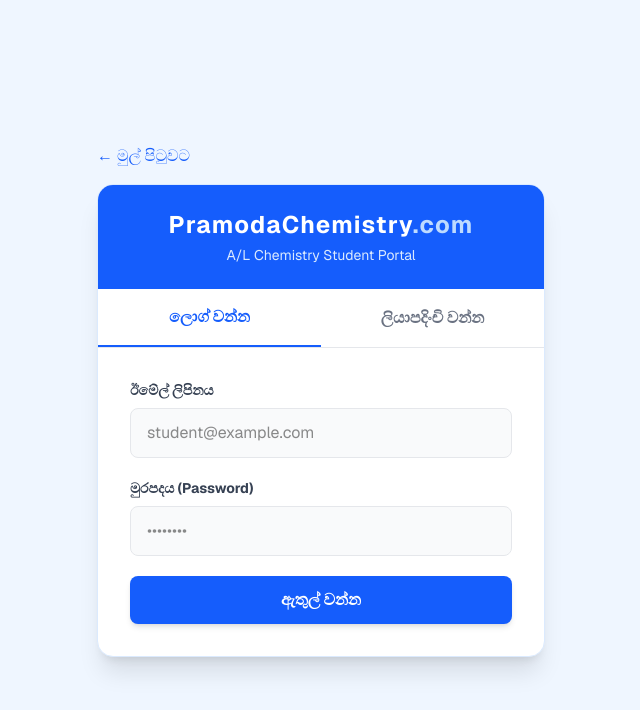
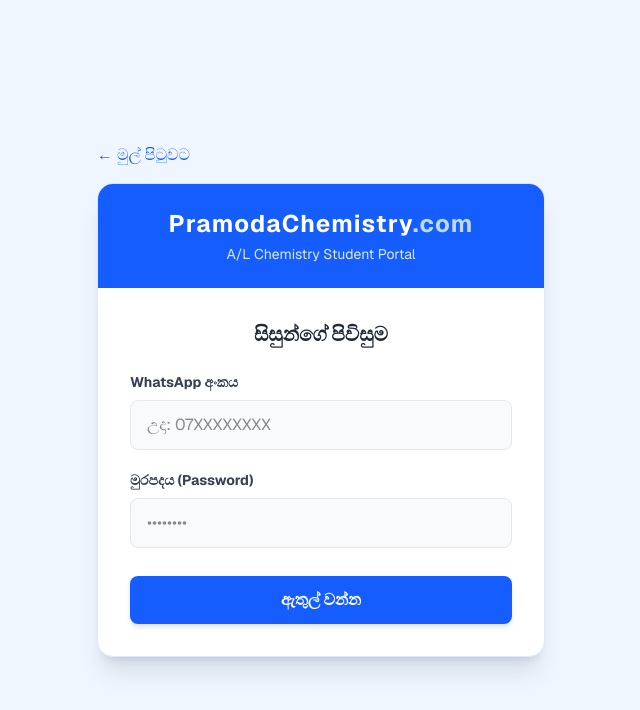
Before and after one commit to kapspramoda/pramoda-lms, a Next.js app: page /auth in a window 1280 px wide. Shown: the top 710 px of the page, without its empty margins (319-959 px from the left). Built offline with nearby package versions, Linux system fonts and the light colour scheme.

Commit message:
Updated Login page with WhatsApp number

```diff
--- a/src/app/api/login/route.js
+++ b/src/app/api/login/route.js
@@ -1,33 +1,97 @@
+// import { NextResponse } from 'next/server';
+// import connectToDatabase from '@/lib/mongodb';
+// import mongoose from 'mongoose';
+// import bcrypt from 'bcryptjs'; // <-- අලුතින් එකතු කළා
+
+// // User Model
+// const UserSchema = new mongoose.Schema({
+//   name: String,
+//   email: { type: String, unique: true },
+//   password: String,
+// });
+
+// const User = mongoose.models.User || mongoose.model('User', UserSchema);
+
+// export async function POST(req) {
+//   try {
+//     const { email, password } = await req.json();
+
+//     await connectToDatabase();
+
+//     const user = await User.findOne({ email });
+
+//     if (!user) {
+//       return NextResponse.json(
+//         { message: 'මෙම ඊමේල් ලිපිනයෙන් ලියාපදිංචි වූ ගිණුමක් නොමැත.' },
+//         { status: 400 }
+//       );
+//     }
+
+//     // --- වෙනස් කළ කොටස ---
+//     // මුරපදය Hash කර තිබේදැයි පරීක්ෂා කර බැලීම
+//     let isPasswordMatch = false;
+
+//     if (user.password.startsWith('$2a$') || user.password.startsWith('$2b$')) {
+//       // Password එක bcrypt මගින් Hash කර ඇත්නම්:
+//       isPasswordMatch = await bcrypt.compare(password, user.password);
+//     } else {
+//       // Password එක Hash කර නොමැති නම් (සාමාන්‍ය විදිහටම තියෙනවා නම්):
+//       isPasswordMatch = (user.password === password);
+//     }
+
+//     if (!isPasswordMatch) {
+//       return NextResponse.json(
+//         { message: 'ඔබ ඇතුළත් කළ මුරපදය වැරදියි. කරුණාකර නැවත උත්සාහ කරන්න.' },
+//         { status: 400 }
+//       );
+//     }
+//     // -----------------------
+
+//     return NextResponse.json(
+//         { message: 'සාර්ථකයි', user: { name: user.name, email: user.email, alYear: user.alYear } },
+//         { status: 200 }
+//       );
+
+//   } catch (error) {
+//     console.error("Login Error:", error);
+//     return NextResponse.json(
+//       { message: 'සේවාදායකයේ දෝෂයක් මතු විය. නැවත උත්සාහ කරන්න.' },
+//       { status: 500 }
+//     );
+//   }
+// }
+
 import { NextResponse } from 'next/server';
 import connectToDatabase from '@/lib/mongodb';
 import mongoose from 'mongoose';
-import bcrypt from 'bcryptjs'; // <-- අලුතින් එකතු කළා
+import bcrypt from 'bcryptjs';
 
-// User Model
+// User Model (email වෙනුවට username යොදා ඇත)
 const UserSchema = new mongoose.Schema({
   name: String,
-  email: { type: String, unique: true },
+  username: { type: String, unique: true }, // WhatsApp Number
   password: String,
+  alYear: String
 });
 
 const User = mongoose.models.User || mongoose.model('User', UserSchema);
 
 export async function POST(req) {
   try {
-    const { email, password } = await req.json();
+    const { username, password } = await req.json();
 
     await connectToDatabase();
 
-    const user = await User.findOne({ email });
+    // ඊමේල් එක වෙනුවට WhatsApp අංකයෙන් (username) දත්ත සමුදායේ සෙවීම
+    const user = await User.findOne({ username });
 
     if (!user) {
       return NextResponse.json(
-        { message: 'මෙම ඊමේල් ලිපිනයෙන් ලියාපදිංචි වූ ගිණුමක් නොමැත.' },
+        { message: 'මෙම WhatsApp අංකයෙන් ලියාපදිංචි වූ ගිණුමක් නොමැත.' },
         { status: 400 }
       );
     }
 
-    // --- වෙනස් කළ කොටස ---
     // මුරපදය Hash කර තිබේදැයි පරීක්ෂා කර බැලීම
     let isPasswordMatch = false;
 
@@ -35,7 +99,7 @@
       // Password එක bcrypt මගින් Hash කර ඇත්නම්:
       isPasswordMatch = await bcrypt.compare(password, user.password);
     } else {
-      // Password එක Hash කර නොමැති නම් (සාමාන්‍ය විදිහටම තියෙනවා නම්):
+      // Password එක Hash කර නොමැති නම්:
       isPasswordMatch = (user.password === password);
     }
 
@@ -45,10 +109,9 @@
         { status: 400 }
       );
     }
-    // -----------------------
 
     return NextResponse.json(
-        { message: 'සාර්ථකයි', user: { name: user.name, email: user.email, alYear: user.alYear } },
+        { message: 'සාර්ථකයි', user: { name: user.name, username: user.username, alYear: user.alYear } },
         { status: 200 }
       );
 
--- a/src/app/auth/page.js
+++ b/src/app/auth/page.js
@@ -1,68 +1,224 @@
+// "use client";
+// import React, { useState } from 'react';
+// import { useRouter } from 'next/navigation';
+
+// export default function AuthPage() {
+//   const [isLogin, setIsLogin] = useState(true);
+//   const [loading, setLoading] = useState(false);
+//   const [error, setError] = useState('');
+//   const [success, setSuccess] = useState('');
+//   const router = useRouter();
+
+//   const [formData, setFormData] = useState({
+//     name: '',
+//     email: '',
+//     password: '',
+//     confirmPassword: '',
+//     alYear: '2026' // Default අගය 2026 ලෙස ඇත
+//   });
+
+//   const handleChange = (e) => {
+//     setFormData({ ...formData, [e.target.name]: e.target.value });
+//   };
+
+//   const handleRegister = async (e) => {
+//     e.preventDefault();
+//     setLoading(true);
+//     setError('');
+//     setSuccess('');
+
+//     if (formData.password !== formData.confirmPassword) {
+//       setError('ඔබ ඇතුලත් කළ මුරපදයන් (Passwords) එකිනෙකට නොගැලපේ. කරුණාකර නැවත පරීක්ෂා කරන්න.');
+//       setLoading(false);
+//       return;
+//     }
+
+//     try {
+//       const response = await fetch('/api/register', {
+//         method: 'POST',
+//         headers: { 'Content-Type': 'application/json' },
+//         body: JSON.stringify({
+//           name: formData.name,
+//           email: formData.email,
+//           password: formData.password,
+//           alYear: formData.alYear, // <--- මෙන්න මේ පේළිය අනිවාර්යයෙන්ම තිබිය යුතුයි
+//         }),
+//       });
+
+//       const data = await response.json();
+
+//       if (!response.ok) {
+//         throw new Error(data.message || 'ලියාපදිංචි වීම අසාර්ථකයි.');
+//       }
+
+//       setSuccess('ලියාපදිංචිය සාර්ථකයි! දැන් ඔබට ලොග් විය හැක.');
+//       setTimeout(() => {
+//         setIsLogin(true);
+//         setSuccess('');
+//         setError('');
+//       }, 2000);
+
+//     } catch (err) {
+//       setError(err.message);
+//     } finally {
+//       setLoading(false);
+//     }
+//   };
+
+//   const handleLogin = async (e) => {
+//     e.preventDefault();
+//     setLoading(true);
+//     setError('');
+//     setSuccess('');
+
+//     try {
+//       const response = await fetch('/api/login', {
+//         method: 'POST',
+//         headers: { 'Content-Type': 'application/json' },
+//         body: JSON.stringify({
+//           email: formData.email,
+//           password: formData.password,
+//         }),
+//       });
+
+//       const data = await response.json();
+
+//       if (!response.ok) {
+//         throw new Error(data.message || 'ලොග් වීම අසාර්ථකයි.');
+//       }
+
+//       // මෙතනදී data.user ඇතුළේ එන alYear එකත් එක්කම localStorage එකේ Save වෙනවා
+//       localStorage.setItem('user', JSON.stringify(data.user));
+//       setSuccess('සාර්ථකව ඇතුල් විය! ඔබව ඉදිරි පිටුවට යොමු කරමින් පවතී...');
+
+//       setTimeout(() => {
+//         router.push('/dashboard');
+//       }, 1000);
+
+//     } catch (err) {
+//       setError(err.message);
+//     } finally {
+//       setLoading(false);
+//     }
+//   };
+
+//   return (
+//     <div className="bg-blue-50 min-h-screen flex flex-col items-center justify-center font-sans p-4">
+
+//       <div className="w-full max-w-md mb-4 flex justify-start">
+//         <button onClick={() => router.push('/')} className="text-blue-600 hover:text-blue-800 flex items-center font-medium">
+//           <span className="mr-1">←</span> මුල් පිටුවට
+//         </button>
+//       </div>
+
+//       <div className="bg-white rounded-2xl shadow-xl w-full max-w-md overflow-hidden border border-blue-100">
+
+//         <div className="bg-blue-600 p-6 text-center cursor-pointer" onClick={() => router.push('/')}>
+//           <h1 className="text-2xl font-bold text-white tracking-wider">
+//             PramodaChemistry<span className="text-blue-200">.com</span>
+//           </h1>
+//           <p className="text-blue-100 text-sm mt-1">A/L Chemistry Student Portal</p>
+//         </div>
+
+//         <div className="flex border-b border-gray-200">
+//           <button
+//             onClick={() => { setIsLogin(true); setError(''); setSuccess(''); }}
+//             className={`flex-1 py-4 font-bold transition ${isLogin ? 'text-blue-600 border-b-2 border-blue-600' : 'text-gray-500 hover:text-blue-500'}`}
+//           >
+//             ලොග් වන්න
+//           </button>
+//           <button
+//             onClick={() => { setIsLogin(false); setError(''); setSuccess(''); }}
+//             className={`flex-1 py-4 font-bold transition ${!isLogin ? 'text-blue-600 border-b-2 border-blue-600' : 'text-gray-500 hover:text-blue-500'}`}
+//           >
+//             ලියාපදිංචි වන්න
+//           </button>
+//         </div>
+
+//         <div className="p-8">
+
+//           {error && <div className="mb-4 bg-red-100 border border-red-400 text-red-700 px-4 py-3 rounded text-sm text-center font-medium">{error}</div>}
+//           {success && <div className="mb-4 bg-green-100 border border-green-400 text-green-700 px-4 py-3 rounded text-sm text-center font-bold">{success}</div>}
+
+//           {isLogin ? (
+//             <form onSubmit={handleLogin} className="space-y-5">
+//               <div>
+//                 <label className="block text-gray-700 text-sm font-bold mb-2">ඊමේල් ලිපිනය</label>
+//                 <input type="email" name="email" required onChange={handleChange} className="w-full px-4 py-3 rounded-lg bg-gray-50 border border-gray-200 focus:border-blue-500 focus:bg-white focus:outline-none transition" placeholder="student@example.com" />
+//               </div>
+//               <div>
+//                 <label className="block text-gray-700 text-sm font-bold mb-2">මුරපදය (Password)</label>
+//                 <input type="password" name="password" required onChange={handleChange} className="w-full px-4 py-3 rounded-lg bg-gray-50 border border-gray-200 focus:border-blue-500 focus:bg-white focus:outline-none transition" placeholder="••••••••" />
+//               </div>
+//               <button type="submit" disabled={loading} className="w-full bg-blue-600 text-white font-bold rounded-lg px-4 py-3 hover:bg-blue-700 shadow-md transition transform hover:-translate-y-0.5">
+//                 {loading ? 'ඇතුල් වෙමින්...' : 'ඇතුල් වන්න'}
+//               </button>
+//             </form>
+//           ) : (
+//             <form onSubmit={handleRegister} className="space-y-4">
+//               <div>
+//                 <label className="block text-gray-700 text-sm font-bold mb-2">සම්පූර්ණ නම</label>
+//                 <input type="text" name="name" required onChange={handleChange} className="w-full px-4 py-3 rounded-lg bg-gray-50 border border-gray-200 focus:border-blue-500 focus:bg-white focus:outline-none transition" placeholder="ඔබේ නම" />
+//               </div>
+//               <div>
+//                 <label className="block text-gray-700 text-sm font-bold mb-2">ඊමේල් ලිපිනය</label>
+//                 <input type="email" name="email" required onChange={handleChange} className="w-full px-4 py-3 rounded-lg bg-gray-50 border border-gray-200 focus:border-blue-500 focus:bg-white focus:outline-none transition" placeholder="student@example.com" />
+//               </div>
+
+//               <div className="grid grid-cols-1 md:grid-cols-2 gap-4">
+//                 <div>
+//                   <label className="block text-gray-700 text-sm font-bold mb-2">මුරපදය</label>
+//                   <input type="password" name="password" required minLength="6" onChange={handleChange} className="w-full px-4 py-3 rounded-lg bg-gray-50 border border-gray-200 focus:border-blue-500 focus:bg-white focus:outline-none transition" placeholder="අවම අකුරු 6ක්" />
+//                 </div>
+//                 <div>
+//                   <label className="block text-gray-700 text-sm font-bold mb-2">තහවුරු කරන්න</label>
+//                   <input type="password" name="confirmPassword" required minLength="6" onChange={handleChange} className="w-full px-4 py-3 rounded-lg bg-gray-50 border border-gray-200 focus:border-blue-500 focus:bg-white focus:outline-none transition" placeholder="නැවත ටයිප් කරන්න" />
+//                 </div>
+//               </div>
+
+//               <div>
+//                 <label className="block text-gray-700 text-sm font-bold mb-2">ඔබේ A/L වර්ෂය</label>
+//                 <select
+//                   name="alYear"
+//                   value={formData.alYear}
+//                   onChange={handleChange}
+//                   className="w-full px-4 py-3 rounded-lg bg-gray-50 border border-gray-200 outline-none focus:border-blue-500 transition"
+//                 >
+//                   <option value="2026">2026 A/L</option>
+//                   <option value="2027">2027 A/L</option>
+//                   <option value="2028">2028 A/L</option>
+//                 </select>
+//               </div>
+
+//               <button type="submit" disabled={loading} className={`w-full ${loading ? 'bg-yellow-200 cursor-not-allowed' : 'bg-yellow-400 hover:bg-yellow-300 hover:-translate-y-0.5'} text-blue-900 font-bold rounded-lg px-4 py-3 shadow-md transition transform mt-2`}>
+//                 {loading ? 'කරුණාකර රැඳී සිටින්න...' : 'ගිණුමක් සාදන්න'}
+//               </button>
+//             </form>
+//           )}
+
+//         </div>
+//       </div>
+//     </div>
+//   );
+// }
+
 "use client";
 import React, { useState } from 'react';
 import { useRouter } from 'next/navigation';
 
 export default function AuthPage() {
-  const [isLogin, setIsLogin] = useState(true);
   const [loading, setLoading] = useState(false);
   const [error, setError] = useState('');
   const [success, setSuccess] = useState('');
   const router = useRouter();
 
   const [formData, setFormData] = useState({
-    name: '',
-    email: '',
+    username: '', // දැන් මේක WhatsApp අංකය
     password: '',
-    confirmPassword: '',
-    alYear: '2026' // Default අගය 2026 ලෙස ඇත
   });
 
   const handleChange = (e) => {
     setFormData({ ...formData, [e.target.name]: e.target.value });
-  };
-
-  const handleRegister = async (e) => {
-    e.preventDefault();
-    setLoading(true);
-    setError('');
-    setSuccess('');
-
-    if (formData.password !== formData.confirmPassword) {
-      setError('ඔබ ඇතුලත් කළ මුරපදයන් (Passwords) එකිනෙකට නොගැලපේ. කරුණාකර නැවත පරීක්ෂා කරන්න.');
-      setLoading(false);
-      return;
-    }
-
-    try {
-      const response = await fetch('/api/register', {
-        method: 'POST',
-        headers: { 'Content-Type': 'application/json' },
-        body: JSON.stringify({
-          name: formData.name,
-          email: formData.email,
-          password: formData.password,
-          alYear: formData.alYear, // <--- මෙන්න මේ පේළිය අනිවාර්යයෙන්ම තිබිය යුතුයි
-        }),
-      });
-
-      const data = await response.json();
-
-      if (!response.ok) {
-        throw new Error(data.message || 'ලියාපදිංචි වීම අසාර්ථකයි.');
-      }
-
-      setSuccess('ලියාපදිංචිය සාර්ථකයි! දැන් ඔබට ලොග් විය හැක.');
-      setTimeout(() => {
-        setIsLogin(true);
-        setSuccess('');
-        setError('');
-      }, 2000);
-
-    } catch (err) {
-      setError(err.message);
-    } finally {
-      setLoading(false);
-    }
   };
 
   const handleLogin = async (e) => {
@@ -76,7 +232,7 @@
         method: 'POST',
         headers: { 'Content-Type': 'application/json' },
         body: JSON.stringify({
-          email: formData.email,
+          username: formData.username, // ඊමේල් වෙනුවට username යවයි
           password: formData.password,
         }),
       });
@@ -87,7 +243,7 @@
         throw new Error(data.message || 'ලොග් වීම අසාර්ථකයි.');
       }
 
-      // මෙතනදී data.user ඇතුළේ එන alYear එකත් එක්කම localStorage එකේ Save වෙනවා
+      // data.user එක localStorage එකේ Save කිරීම
       localStorage.setItem('user', JSON.stringify(data.user));
       setSuccess('සාර්ථකව ඇතුල් විය! ඔබව ඉදිරි පිටුවට යොමු කරමින් පවතී...');
 
@@ -120,82 +276,39 @@
           <p className="text-blue-100 text-sm mt-1">A/L Chemistry Student Portal</p>
         </div>
 
-        <div className="flex border-b border-gray-200">
-          <button
-            onClick={() => { setIsLogin(true); setError(''); setSuccess(''); }}
-            className={`flex-1 py-4 font-bold transition ${isLogin ? 'text-blue-600 border-b-2 border-blue-600' : 'text-gray-500 hover:text-blue-500'}`}
-          >
-            ලොග් වන්න
-          </button>
-          <button
-            onClick={() => { setIsLogin(false); setError(''); setSuccess(''); }}
-            className={`flex-1 py-4 font-bold transition ${!isLogin ? 'text-blue-600 border-b-2 border-blue-600' : 'text-gray-500 hover:text-blue-500'}`}
-          >
-            ලියාපදිංචි වන්න
-          </button>
-        </div>
-
         <div className="p-8">
+          <h2 className="text-xl font-extrabold text-gray-800 mb-6 text-center">සිසුන්ගේ පිවිසුම</h2>
 
           {error && <div className="mb-4 bg-red-100 border border-red-400 text-red-700 px-4 py-3 rounded text-sm text-center font-medium">{error}</div>}
           {success && <div className="mb-4 bg-green-100 border border-green-400 text-green-700 px-4 py-3 rounded text-sm text-center font-bold">{success}</div>}
 
-          {isLogin ? (
           <form onSubmit={handleLogin} className="space-y-5">
             <div>
-                <label className="block text-gray-700 text-sm font-bold mb-2">ඊමේල් ලිපිනය</label>
-                <input type="email" name="email" required onChange={handleChange} className="w-full px-4 py-3 rounded-lg bg-gray-50 border border-gray-200 focus:border-blue-500 focus:bg-white focus:outline-none transition" placeholder="student@example.com" />
+              <label className="block text-gray-700 text-sm font-bold mb-2">WhatsApp අංකය</label>
+              <input
+                type="text"
+                name="username"
+                required
+                onChange={handleChange}
+                className="w-full px-4 py-3 rounded-lg bg-gray-50 border border-gray-200 focus:border-blue-500 focus:bg-white focus:outline-none transition"
+                placeholder="උදා: 07XXXXXXXX"
+              />
             </div>
             <div>
               <label className="block text-gray-700 text-sm font-bold mb-2">මුරපදය (Password)</label>
-                <input type="password" name="password" required onChange={handleChange} className="w-full px-4 py-3 rounded-lg bg-gray-50 border border-gray-200 focus:border-blue-500 focus:bg-white focus:outline-none transition" placeholder="••••••••" />
+              <input
+                type="password"
+                name="password"
+                required
+                onChange={handleChange}
+                className="w-full px-4 py-3 rounded-lg bg-gray-50 border border-gray-200 focus:border-blue-500 focus:bg-white focus:outline-none transition"
+                placeholder="••••••••"
+              />
             </div>
-              <button type="submit" disabled={loading} className="w-full bg-blue-600 text-white font-bold rounded-lg px-4 py-3 hover:bg-blue-700 shadow-md transition transform hover:-translate-y-0.5">
+            <button type="submit" disabled={loading} className="w-full bg-blue-600 text-white font-bold rounded-lg px-4 py-3 hover:bg-blue-700 shadow-md transition transform hover:-translate-y-0.5 mt-2">
               {loading ? 'ඇතුල් වෙමින්...' : 'ඇතුල් වන්න'}
             </button>
           </form>
-          ) : (
-            <form onSubmit={handleRegister} className="space-y-4">
-              <div>
-                <label className="block text-gray-700 text-sm font-bold mb-2">සම්පූර්ණ නම</label>
-                <input type="text" name="name" required onChange={handleChange} className="w-full px-4 py-3 rounded-lg bg-gray-50 border border-gray-200 focus:border-blue-500 focus:bg-white focus:outline-none transition" placeholder="ඔබේ නම" />
-              </div>
-              <div>
-                <label className="block text-gray-700 text-sm font-bold mb-2">ඊමේල් ලිපිනය</label>
-                <input type="email" name="email" required onChange={handleChange} className="w-full px-4 py-3 rounded-lg bg-gray-50 border border-gray-200 focus:border-blue-500 focus:bg-white focus:outline-none transition" placeholder="student@example.com" />
-              </div>
-
-              <div className="grid grid-cols-1 md:grid-cols-2 gap-4">
-                <div>
-                  <label className="block text-gray-700 text-sm font-bold mb-2">මුරපදය</label>
-                  <input type="password" name="password" required minLength="6" onChange={handleChange} className="w-full px-4 py-3 rounded-lg bg-gray-50 border border-gray-200 focus:border-blue-500 focus:bg-white focus:outline-none transition" placeholder="අවම අකුරු 6ක්" />
-                </div>
-                <div>
-                  <label className="block text-gray-700 text-sm font-bold mb-2">තහවුරු කරන්න</label>
-                  <input type="password" name="confirmPassword" required minLength="6" onChange={handleChange} className="w-full px-4 py-3 rounded-lg bg-gray-50 border border-gray-200 focus:border-blue-500 focus:bg-white focus:outline-none transition" placeholder="නැවත ටයිප් කරන්න" />
-                </div>
-              </div>
-
-              <div>
-                <label className="block text-gray-700 text-sm font-bold mb-2">ඔබේ A/L වර්ෂය</label>
-                <select
-                  name="alYear"
-                  value={formData.alYear}
-                  onChange={handleChange}
-                  className="w-full px-4 py-3 rounded-lg bg-gray-50 border border-gray-200 outline-none focus:border-blue-500 transition"
-                >
-                  <option value="2026">2026 A/L</option>
-                  <option value="2027">2027 A/L</option>
-                  <option value="2028">2028 A/L</option>
-                </select>
-              </div>
-
-              <button type="submit" disabled={loading} className={`w-full ${loading ? 'bg-yellow-200 cursor-not-allowed' : 'bg-yellow-400 hover:bg-yellow-300 hover:-translate-y-0.5'} text-blue-900 font-bold rounded-lg px-4 py-3 shadow-md transition transform mt-2`}>
-                {loading ? 'කරුණාකර රැඳී සිටින්න...' : 'ගිණුමක් සාදන්න'}
-              </button>
-            </form>
-          )}
-
         </div>
       </div>
     </div>
```
Lines whose indentation alone changed are shown as unchanged.
